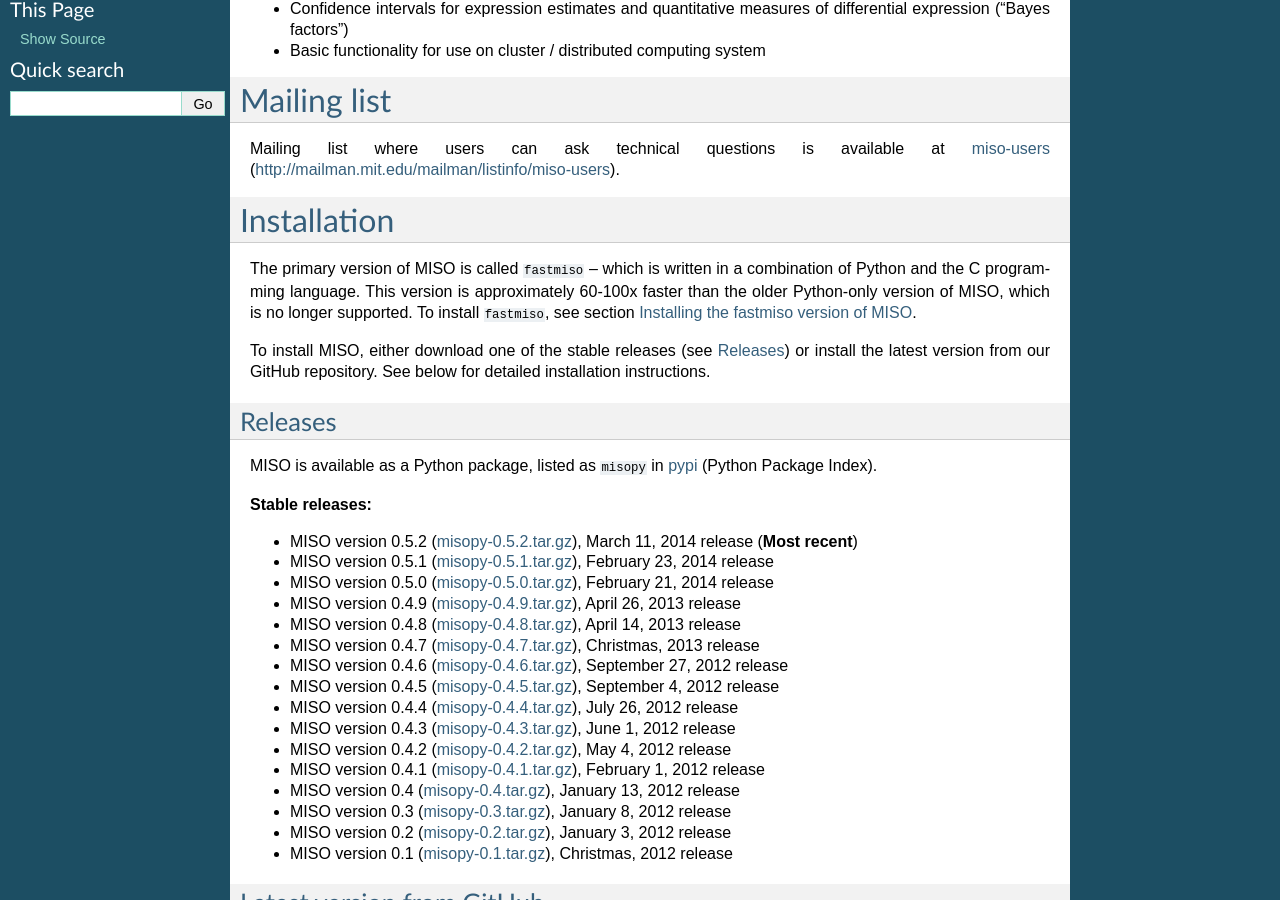
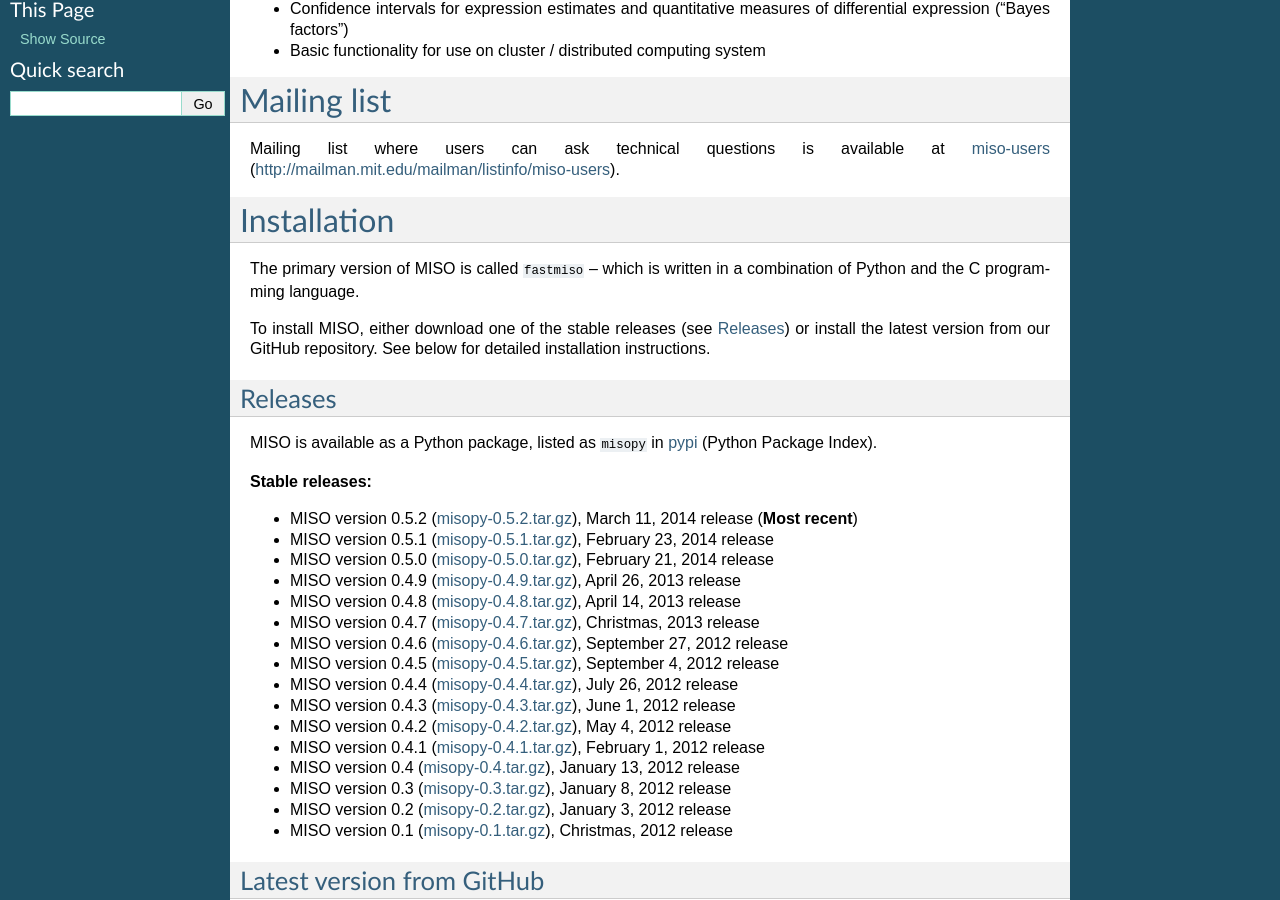
Before and after one commit to yarden/MISO, a Sphinx documentation site: the page built from docs/source/index.rst, in a window 1280 px wide and 900 px high, scrolled down 2071 px. Built offline with Sphinx 7.4.7, drawn with Linux system fonts in a browser that asks for light colours.

Commit message:
Revs to docs

```diff
--- a/docs/source/index.rst
+++ b/docs/source/index.rst
@@ -79,7 +79,7 @@ Mailing list where users can ask technical questions is available at `miso-users
 Installation
 ============
 
-The primary version of MISO is called ``fastmiso`` -- which is written in a combination of Python and the C programming language. This version is approximately 60-100x faster than the older Python-only version of MISO, which is no longer supported. To install ``fastmiso``, see section :ref:`installing-fastmiso`.
+The primary version of MISO is called ``fastmiso`` -- which is written in a combination of Python and the C programming language.
 
 To install MISO, either download one of the stable releases (see :ref:`releases`) or install the latest version from our GitHub repository. See below for detailed installation instructions.
 
```
